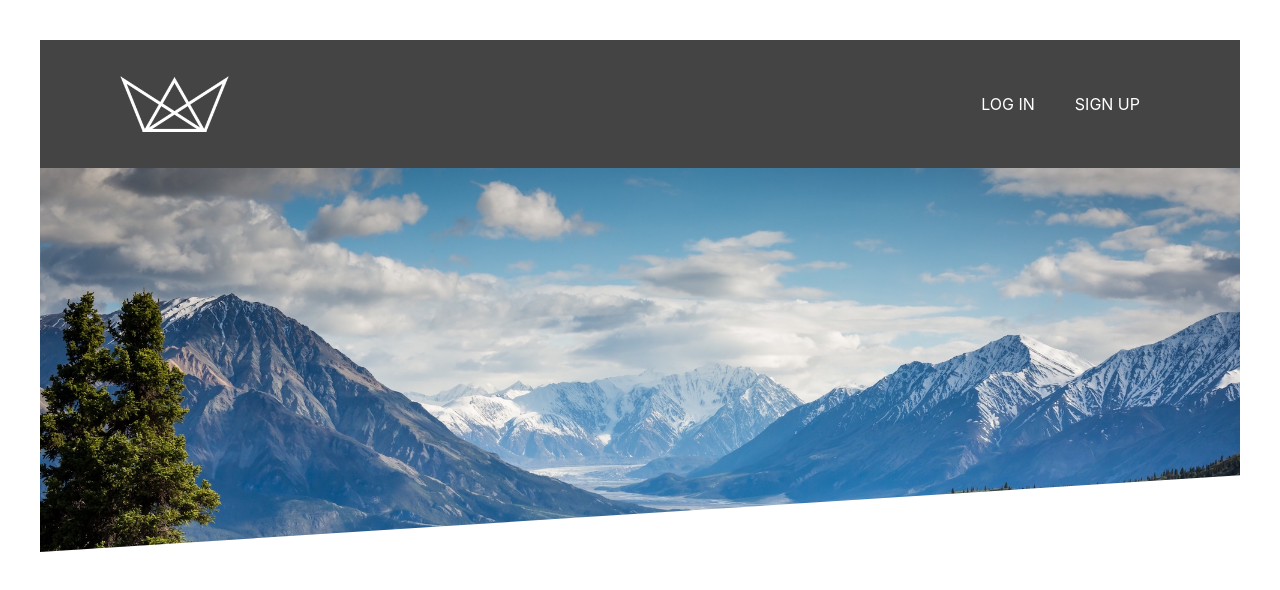
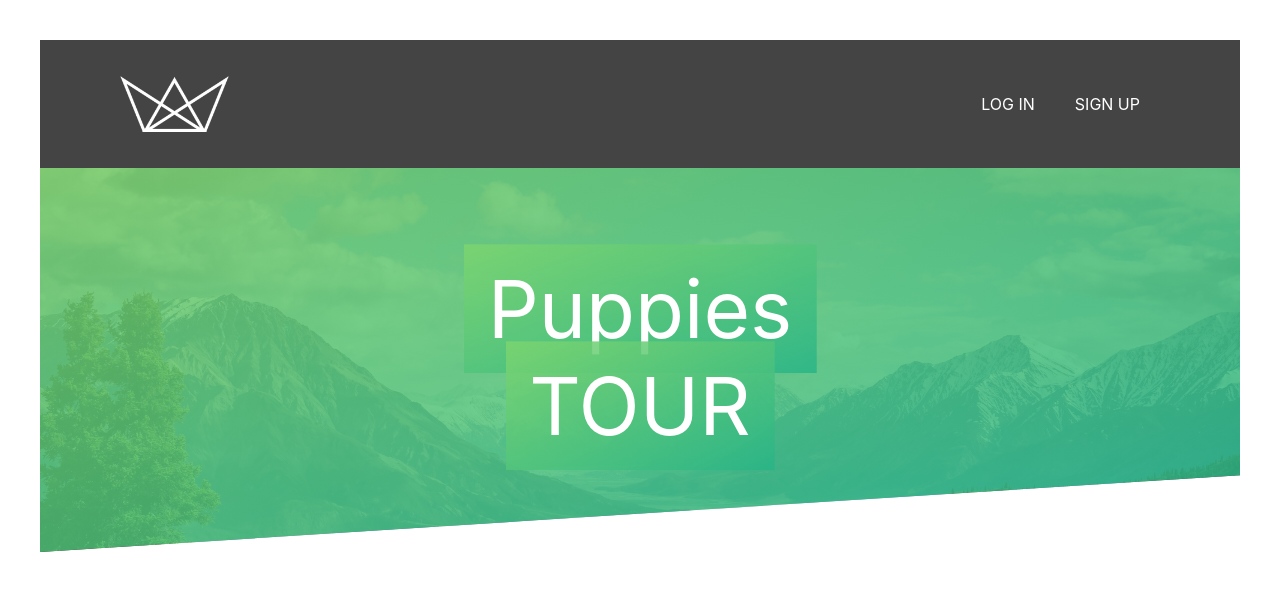
Before and after one commit to Heisey/natours, a React (Create React App) app in the folder client/: page /tours/1 in a window 1280 px wide. Shown: the top 590 px of the page. Built offline with nearby package versions, Linux system fonts and the light colour scheme; no server answers.

Commit message:
finished jumbotron title

```diff
--- a/client/src/components/core/JumboTron/index.js
+++ b/client/src/components/core/JumboTron/index.js
@@ -1,5 +1,6 @@
 import React from 'react'
 import styles from './styles'
+import { Heading } from './styles/Content'
 
 
 
@@ -7,14 +8,23 @@ const JumboTron = (props) => {
 
 
   const {
-    image
+    image,
+    name
   } = props
 
   return (
     <styles.JumboTron>
+      <styles.Overlay />
       <styles.Image
         src={image}
       />
+      <styles.TextBox>
+        <Heading>
+          <span>
+            {name} TOUR
+          </span>
+        </Heading>
+      </styles.TextBox>
     </styles.JumboTron>
   )
 }
--- a/client/src/components/core/JumboTron/styles/Base/index.js
+++ b/client/src/components/core/JumboTron/styles/Base/index.js
@@ -10,3 +10,11 @@ export const JumboTron = styled.div`
     0 100%
   );
 `
+
+export const TextBox = styled.div`
+  position: absolute;
+  bottom: 13vw;
+  left: 50%;
+  top: 35%;
+  transform: translate(-50%, -50%);
+`
--- a/client/src/components/core/JumboTron/styles/Content/index.js
+++ b/client/src/components/core/JumboTron/styles/Content/index.js
@@ -6,3 +6,34 @@ export const Image = styled.img`
   width: 100%;
   object-position: 50% 25%;
 `
+
+export const Overlay = styled.div`
+  position: absolute;
+  width: 100%;
+  height: 100%;
+  opacity: 0.85;
+  background-image: linear-gradient(
+    to right bottom,
+    #7dd56f,
+    #28b487
+  );
+`
+
+export const Heading = styled.div`
+  font-size: 5rem;
+  text-align: center;
+  width: 70%;
+  margin: 0 auto;
+  color: white;
+
+  span {
+    padding: 1rem 1.5rem;
+    line-height: 1;
+    box-decoration-break: clone;
+    background-image: linear-gradient(
+      to right bottom,
+      rgba(125, 213, 111, 0.85),
+      rgba(40, 180, 135, 0.85)
+    );
+  }
+`
--- a/client/src/pages/Tour/index.js
+++ b/client/src/pages/Tour/index.js
@@ -57,6 +57,7 @@ const Tour = (props) => {
     <div>
       <Headers.SecondaryHeader />
       <Core.JumboTron
+        name={tour ? tour.name : 'Puppies'}
         image={tourImageHandler(tour ? tour.imageCover : 'tour-1-cover.jpg')}
       />
     </div>
```
Also changed, not shown: client/src/components/core/JumboTron/styles/index.js (+8 -3 lines), 1 other file (tests, documents, lock files or other folders).
